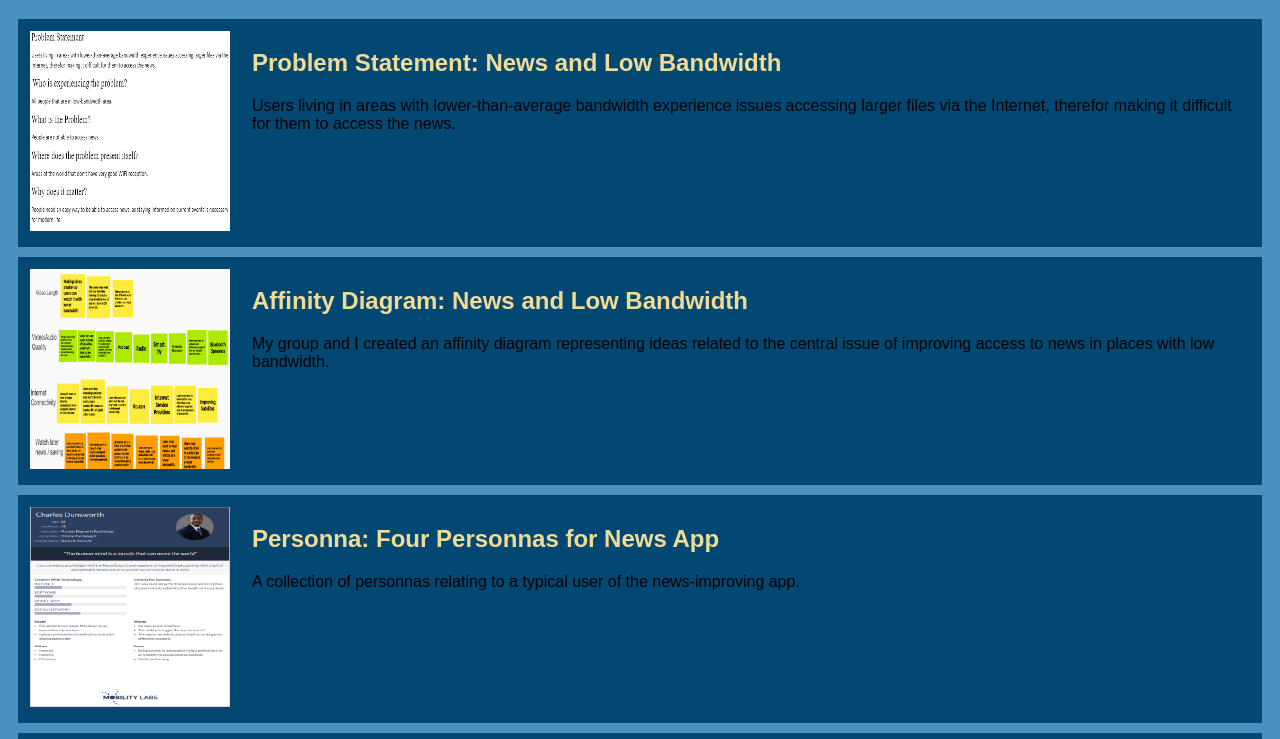
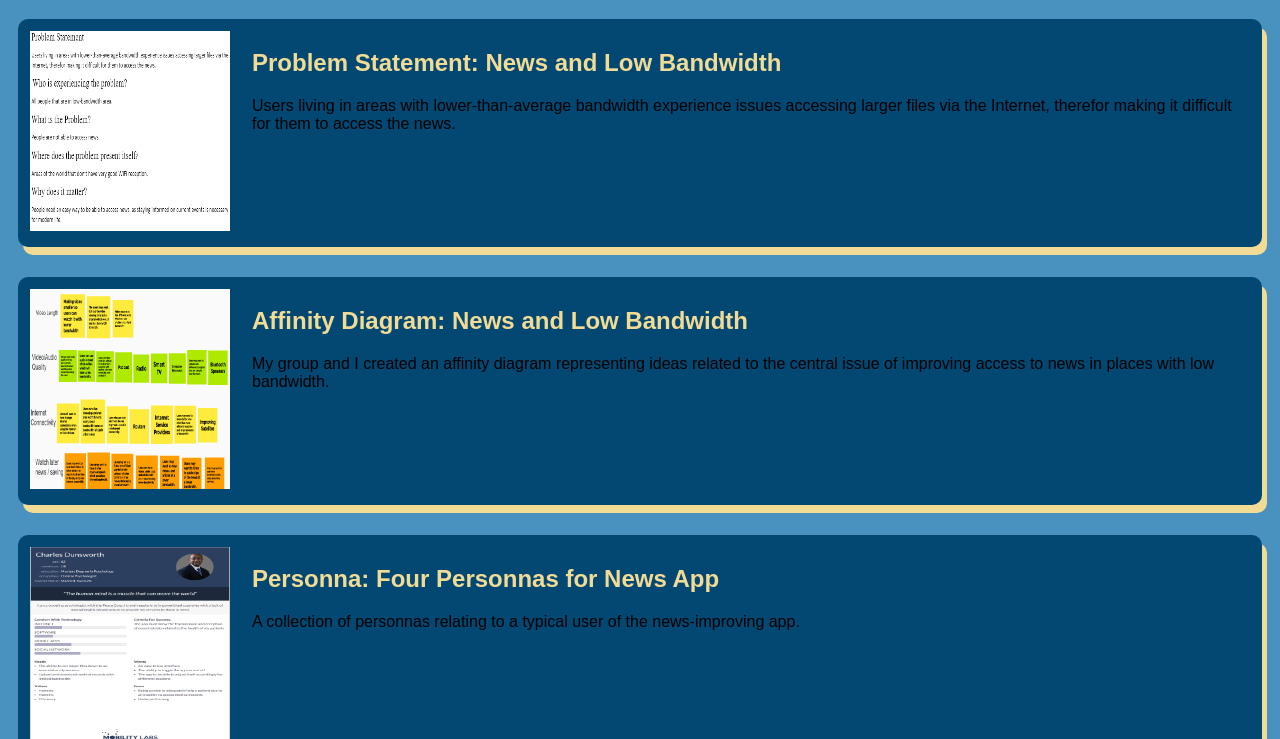
Before and after one commit to kjmurphy1030/kjmurphy1030.github.io, a plain HTML site: page index.html in a window 1280 px wide. Shown: the part 61-800 px from the top of the page. Drawn offline with Linux system fonts and the light colour scheme.

Commit message:
Add files via upload

```diff
--- a/styles.css
+++ b/styles.css
@@ -7,7 +7,11 @@ body {
     display: flex;
     padding: 10px;
     margin: 10px;
+    margin-bottom: 30px;
     background-color:#024873;
+    border-radius: 10px;
+    box-shadow: 5px 8px #F2DB94;
+
 }
 
 h1{
@@ -26,3 +30,7 @@ a{
     text-decoration: none;
     color: #F2DB94;
 }
+
+.assignment a:hover{
+    color: white;
+}
```
